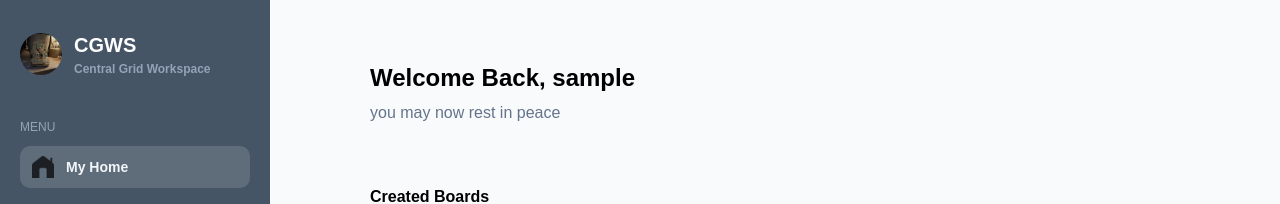
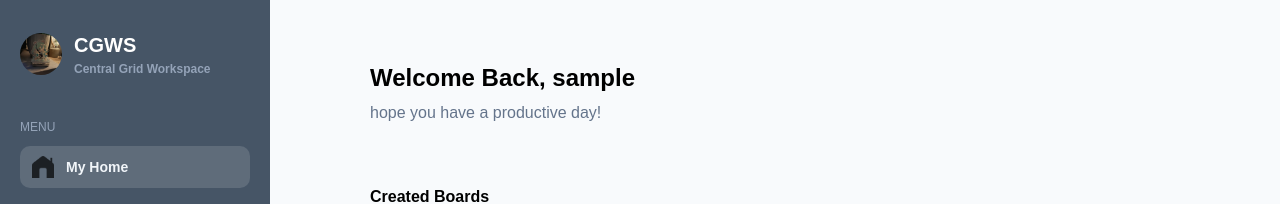
Before and after one commit to InkNOOB/CentralGridWorkspace, a Next.js app: page /home in a window 1280 px wide. Shown: the top 204 px of the page. Built offline with nearby package versions, Linux system fonts and the light colour scheme; no server answers; the database is empty; sample sign-in values are in the browser's storage.

Commit message:
Update page.tsx

```diff
--- a/app/home/page.tsx
+++ b/app/home/page.tsx
@@ -125,7 +125,7 @@ export default function Home() {
           </h1>
 
           <p style={{ color: "#64748b", marginTop: "5px" }}>
-            you may now rest in peace
+            hope you have a productive day!
           </p>
         </div>
 
```
